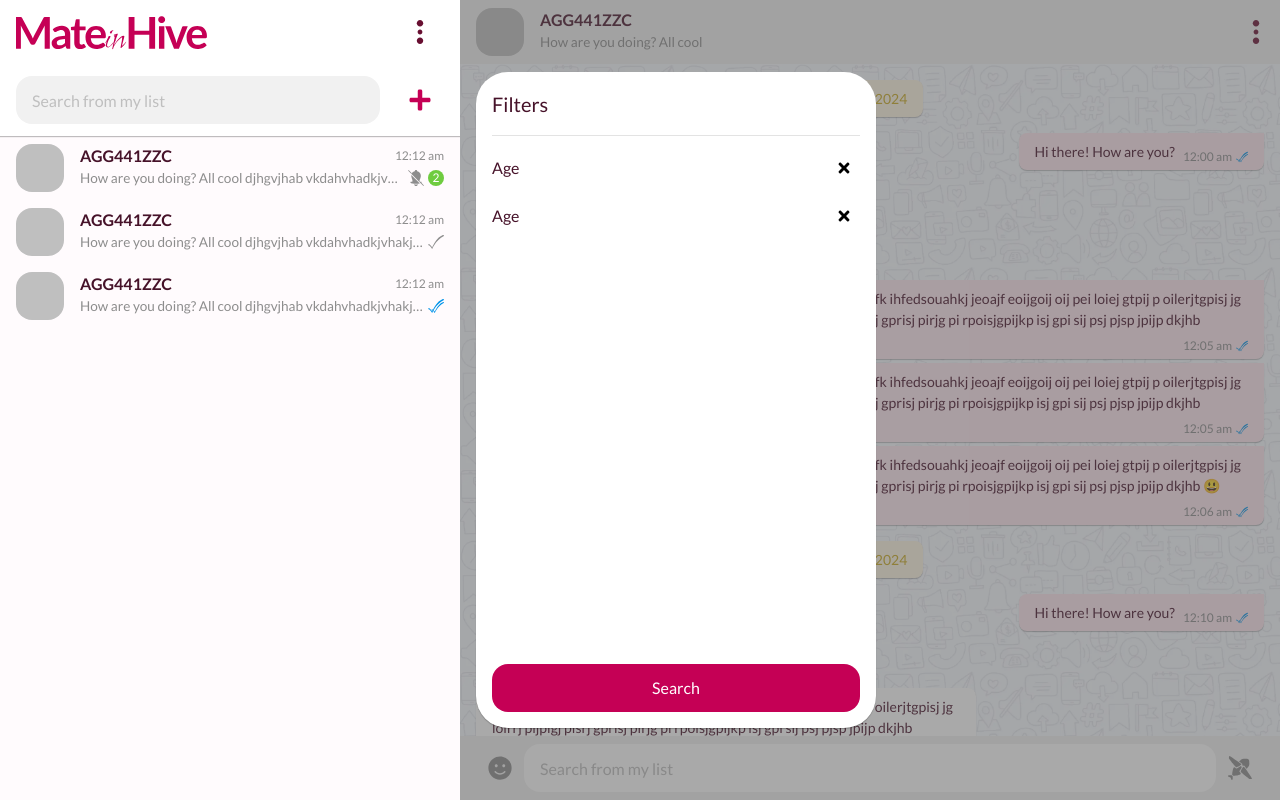
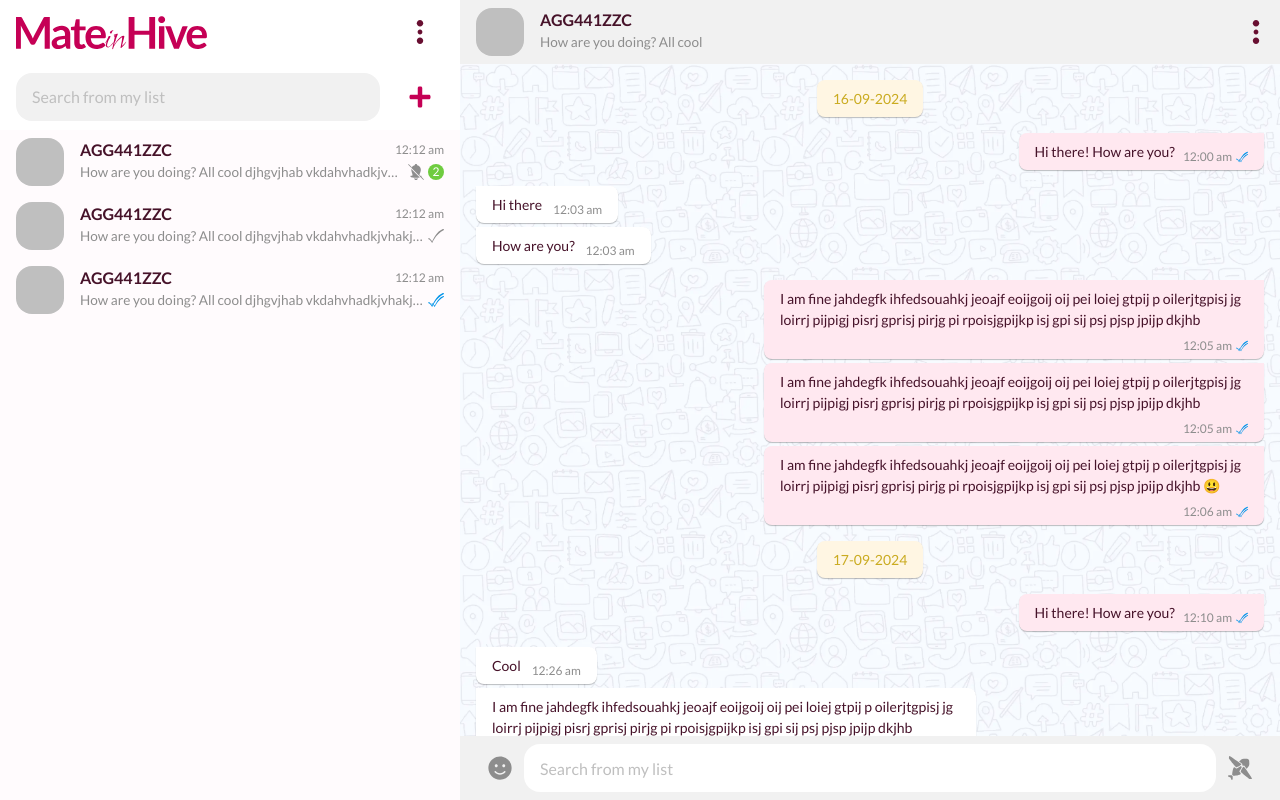
Before and after one commit to TitanXtream/chat-mateinhive, a Next.js app: page / in a window 1280 px wide. Both pictures are taken after a click on the button "login". Built offline with nearby package versions, Linux system fonts and the light colour scheme.

Commit message:
NEW FRINED SEARCH UI ADDED

```diff
--- a/src/app/layout.tsx
+++ b/src/app/layout.tsx
@@ -7,6 +7,7 @@ import AuthProvider, { AuthConsumer } from '@/features/AuthenticationContext';
 import ChatLayout from '@/components/layouts/chat/ChatLayout';
 import { getUser } from './actions';
 import Device from '@/features/DeviceProvider';
+import ChatPageSupportProvicer from '@/features/ChatPageSupportProvicer';
 
 const defaultFonts = Lato({
   variable: '--font-family',
@@ -35,7 +36,11 @@ export default async function RootLayout({
           <Device>
             {() => (
               <AuthConsumer
-                loggedInChild={<ChatPage />}
+                loggedInChild={
+                  <ChatPageSupportProvicer>
+                    <ChatPage />
+                  </ChatPageSupportProvicer>
+                }
                 unloggedInChild={<HomeLayout>{children}</HomeLayout>}
               />
             )}
--- a/src/components/index.ts
+++ b/src/components/index.ts
@@ -4,6 +4,7 @@ export { default as ChatPage } from './layouts/chat/ChatPage';
 export * from './layouts/chat/ChatMessages';
 export { default as ChatDate } from './layouts/chat/ChatDate';
 export { default as ChatBox } from './layouts/chat/ChatBox';
+export { default as FindNewFriendsButton } from './layouts/chat/FindNewFriendsButton';
 
 export * from './ui/Buttons';
 export { default as ChatListItem } from './layouts/chat/ChatListItem';
--- a/src/components/layouts/chat/ChatPage.tsx
+++ b/src/components/layouts/chat/ChatPage.tsx
@@ -1,3 +1,5 @@
+'use client';
+
 import {
   CrossIcon,
   DotsIcon,
@@ -6,14 +8,20 @@ import {
   SmileIcon,
 } from '@/assets/icons';
 import Image from 'next/image';
-import React from 'react';
+import React, { useState } from 'react';
 import { Button, IconButton } from '../../ui/Buttons';
 import ChatListItem from './ChatListItem';
 
 import { ChatStatus } from './types';
 import ChatBox from './ChatBox';
+import { useChatSupportContext } from '@/features/ChatPageSupportProvicer';
+import SearchIcon from '@/assets/icons/SearchIcon';
+import FindNewFriendsButton from './FindNewFriendsButton';
 
 const ChatPage = () => {
+  const [openNewChatSearchbar, setOpenNewChatSearchbar] = useState(false);
+  const { setIsSearching, isSearching } = useChatSupportContext();
+
   return (
     <div className='w-full h-[100svh] bg-red-200 flex items-stretch [--header-height:4rem]'>
       <div className='w-[460px] shrink-0 flex flex-col items-stretch'>
@@ -32,23 +40,79 @@ const ChatPage = () => {
               loading='lazy'
             />
             <div className='flex items-center'>
-              <IconButton>
+              <IconButton disabled={isSearching}>
                 <DotsIcon className='fill-primary-dark' />
               </IconButton>
             </div>
           </div>
         </div>
-        <div className='h-full bg-canvas'>
-          <div className='h-[4.5rem] bg-white p-[1rem] py-[0.5rem] shadow-paper1 flex justify-between items-center gap-[1rem]'>
+        <div className='h-full bg-canvas overflow-hidden flex flex-col'>
+          <div className='h-[4.5rem] bg-white  '>
+            {openNewChatSearchbar ? (
+              <div className='flex overflow-hidden h-full border-t-[1px] shadow-paper1'>
+                {/* <button
+                  className='h-full w-full px-[1rem] flex flex-row items-center hover:bg-brand-gray-extra-light/50 gap-[1rem]'
+                  onClick={searchPeople}
+                  disabled={isSearching}
+                >
+                  <SearchIcon className='fill-brand-gray-main' />
+                  <div className=' flex flex-col items-stretch justify-center w-full'>
+                    <p className='text-start text-primary'>
+                      Click here to start searching
+                    </p>
+                    <div className='flex text-[0.75rem] gap-[0.5rem]'>
+                      <p>Search by</p>{' '}
+                      <span className='bg-brand-gray-light px-[1rem] rounded-[0.25rem]'>
+                        Age: Any
+                      </span>{' '}
+                      <span className='bg-brand-gray-light px-[1rem] rounded-[0.25rem]'>
+                        Gender: Any
+                      </span>
+                    </div>
+                  </div>
+                </button> */}
+                <FindNewFriendsButton />
+                <div className='h-full px-[1rem] flex items-center'>
+                  <IconButton disabled={isSearching}>
+                    <CrossIcon
+                      className='fill-brand-gray-dark'
+                      onClick={() => {
+                        setOpenNewChatSearchbar(false);
+                      }}
+                    />
+                  </IconButton>
+                </div>
+              </div>
+            ) : (
+              <div className='w-full h-full p-[1rem] py-[0.5rem] flex justify-between items-center gap-[1rem]'>
                 <input
                   className='bg-brand-gray-extra-light h-[3rem] px-[1rem] rounded-[1rem] w-full outline-none ring-0 placeholder:text-brand-gray-main'
                   placeholder='Search from my list'
                 />
-            <IconButton>
+                <IconButton
+                  onClick={() => {
+                    setOpenNewChatSearchbar(true);
+                  }}
+                >
                   <PlusIcon className='fill-primary' />
                 </IconButton>
               </div>
-          <div className='flex flex-col w-full items-stretch'>
+            )}
+          </div>
+          <div className='flex flex-col w-full items-stretch h-full'>
+            {isSearching ? (
+              <div className='w-full h-full flex items-center justify-center flex-col gap-[0.5rem]'>
+                <div className='size-[4rem] rounded-[50%] border-[4px] border-x-primary border-t-primary-dark border-b-transparent animate-spin'></div>
+                <p className='text-[0.75rem] text-primary'>
+                  Finding new friends
+                </p>
+              </div>
+            ) : openNewChatSearchbar ? (
+              <div className='w-full h-full flex items-center justify-center text-brand-gray-dark px-[3rem]'>
+                Find somebody you could never imagine otherwise
+              </div>
+            ) : (
+              <>
                 <ChatListItem
                   status={ChatStatus.recieved}
                   notifications={2}
@@ -56,37 +120,35 @@ const ChatPage = () => {
                 />
                 <ChatListItem status={ChatStatus.justSent} />
                 <ChatListItem status={ChatStatus.sentAndSeen} />
+              </>
+            )}
           </div>
         </div>
       </div>
 
       <div className='relative w-full flex flex-col items-stretch'>
+        {openNewChatSearchbar && (
           <div className='absolute inset-0 w-full h-full z-[10] flex items-stretch py-[4.5rem] px-[1rem] bg-brand-gray-extra-dark/50'>
-          <div className='flex flex-col w-[25rem] bg-white rounded-[2rem] shadow-paper1 p-[1rem] pt-0 overflow-hidden'>
+            <div className='flex flex-col w-[25rem] bg-white rounded-[1rem] shadow-paper1 overflow-hidden'>
+              <div className='flex flex-col h-full w-full px-[1rem]'>
                 <h1 className='text-[1.25rem] h-[4rem] border-b-[1px] border-brand-gray-light flex items-center shrink-0'>
                   Filters
                 </h1>
-            <div className='flex flex-col gap-[1rem] pt-[1rem]  h-full'>
-              <div className='flex gap-[0.5rem] items-center'>
-                <h1>Age</h1>
-                <div className='w-full'></div>
-                <IconButton size='small'>
-                  <CrossIcon />
-                </IconButton>
-              </div>
-              <div className='flex gap-[0.5rem] items-center'>
-                <h1>Age</h1>
-                <div className='w-full'></div>
-                <IconButton size='small'>
-                  <CrossIcon />
-                </IconButton>
-              </div>
-              <div className='mt-[auto] w-full'>
-                <Button fullWidth>Search</Button>
+                <div className='flex flex-col gap-[1rem] pt-[1rem] justify-center items-center h-full text-brand-gray-dark'>
+                  <h1 className='font-semibold text-[1.25rem]'>Coming soon</h1>
+                  <p className='text-center'>
+                    Shall be able to add filters like age and gender and find
+                    better matches like you want
+                  </p>
                 </div>
               </div>
+              <p className='p-[1rem] text-primary text-center flex items-center justify-center bg-brand-gray-extra-light text-[0.75rem]'>
+                Currently we try to find anybody of any age and gender based on
+                your preference
+              </p>
             </div>
           </div>
+        )}
         <div className='h-[--header-height] bg-brand-gray-extra-light shrink-0'>
           <div className='relative h-full flex justify-between items-stretch w-full'>
             <div className='w-full flex gap-[1rem] px-[1rem] py-[0.5rem] overflow-hidden'>
--- /dev/null
+++ b/src/components/layouts/chat/FindNewFriendsButton.tsx
@@ -0,0 +1,40 @@
+'use client';
+
+import SearchIcon from '@/assets/icons/SearchIcon';
+import { useChatSupportContext } from '@/features/ChatPageSupportProvicer';
+import React from 'react';
+
+const FindNewFriendsButton = () => {
+  const { setIsSearching, isSearching } = useChatSupportContext();
+
+  const searchPeople = () => {
+    setIsSearching(true);
+    setTimeout(() => {
+      setIsSearching(false);
+    }, 5000);
+  };
+
+  return (
+    <button
+      className='h-full w-full px-[1rem] flex flex-row items-center hover:bg-brand-gray-extra-light/50 gap-[1rem] disabled:pointer-events-none disabled:opacity-50'
+      onClick={searchPeople}
+      disabled={isSearching}
+    >
+      <SearchIcon className='fill-brand-gray-main' />
+      <div className=' flex flex-col items-stretch justify-center w-full'>
+        <p className='text-start text-primary'>Click here to start searching</p>
+        <div className='flex text-[0.75rem] gap-[0.5rem]'>
+          <p>Search by</p>{' '}
+          <span className='bg-brand-gray-light px-[1rem] rounded-[0.25rem]'>
+            Age: Any
+          </span>{' '}
+          <span className='bg-brand-gray-light px-[1rem] rounded-[0.25rem]'>
+            Gender: Any
+          </span>
+        </div>
+      </div>
+    </button>
+  );
+};
+
+export default FindNewFriendsButton;
--- a/src/components/ui/Buttons.tsx
+++ b/src/components/ui/Buttons.tsx
@@ -22,15 +22,23 @@ export const Button = ({ children, fullWidth, ...props }: Props) => {
 type IconButtonProps = {
   children: ReactNode;
   size?: 'small' | 'large';
-};
-export const IconButton = ({ children, size = 'large' }: IconButtonProps) => {
+} & Omit<
+  DetailedHTMLProps<ButtonHTMLAttributes<HTMLButtonElement>, HTMLButtonElement>,
+  'className'
+>;
+export const IconButton = ({
+  children,
+  size = 'large',
+  ...props
+}: IconButtonProps) => {
   return (
     <button
+      {...props}
       className={`hover:bg-brand-gray-extra-light/50 aspect-square flex items-center justify-center ${
         size === 'large'
           ? 'rounded-[1rem] h-[3rem] min-w-[3rem] [&>#mh-icon-frame]:size-[1.5rem]'
           : 'rounded-[0.5rem] h-[2rem] min-w-[2rem] [&>#mh-icon-frame]:size-[1rem]'
-      }`}
+      } disabled:pointer-events-none disabled:opacity-50`}
     >
       {children}
     </button>
--- /dev/null
+++ b/src/features/ChatPageSupportProvicer.tsx
@@ -0,0 +1,29 @@
+'use client';
+
+import React, { createContext, useContext, useState } from 'react';
+
+type ChatPageSupportProvicerValueType = {
+  isSearching: boolean;
+  setIsSearching: React.Dispatch<React.SetStateAction<boolean>>;
+};
+const ChatContext = createContext<ChatPageSupportProvicerValueType | null>(
+  null
+);
+
+const ChatPageSupportProvicer = ({
+  children,
+}: {
+  children: React.ReactNode;
+}) => {
+  const [isSearching, setIsSearching] = useState(false);
+  return (
+    <ChatContext.Provider value={{ isSearching, setIsSearching }}>
+      {children}
+    </ChatContext.Provider>
+  );
+};
+
+export default ChatPageSupportProvicer;
+
+export const useChatSupportContext = () =>
+  useContext(ChatContext) as ChatPageSupportProvicerValueType;
```
Lines whose indentation alone changed are shown as unchanged.
